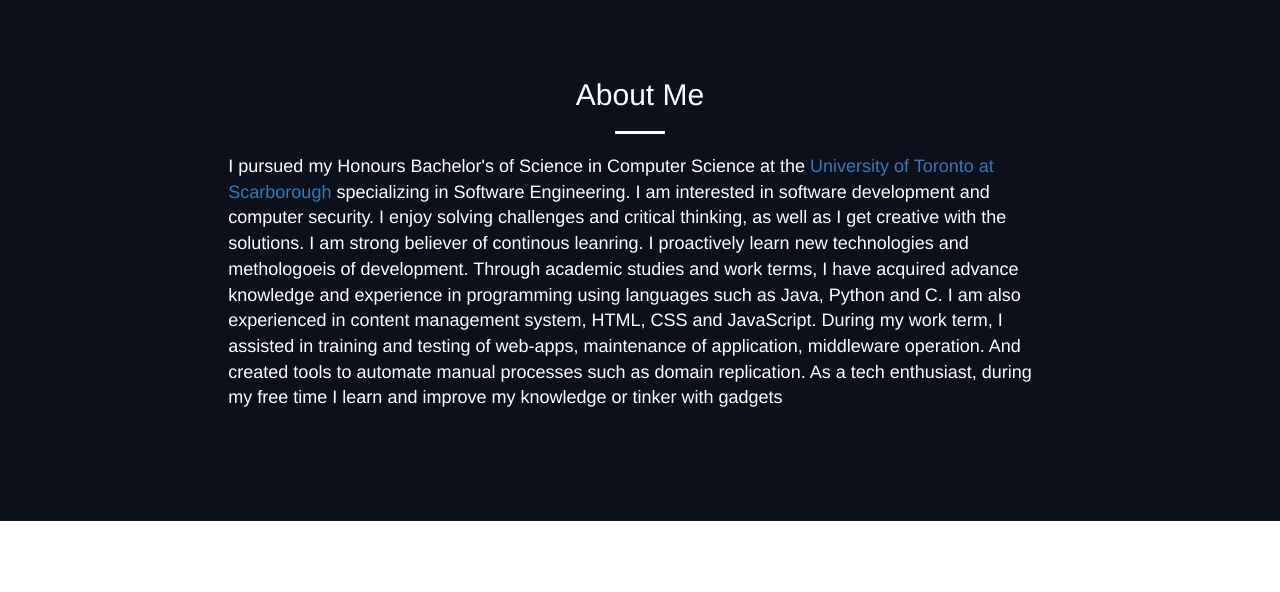
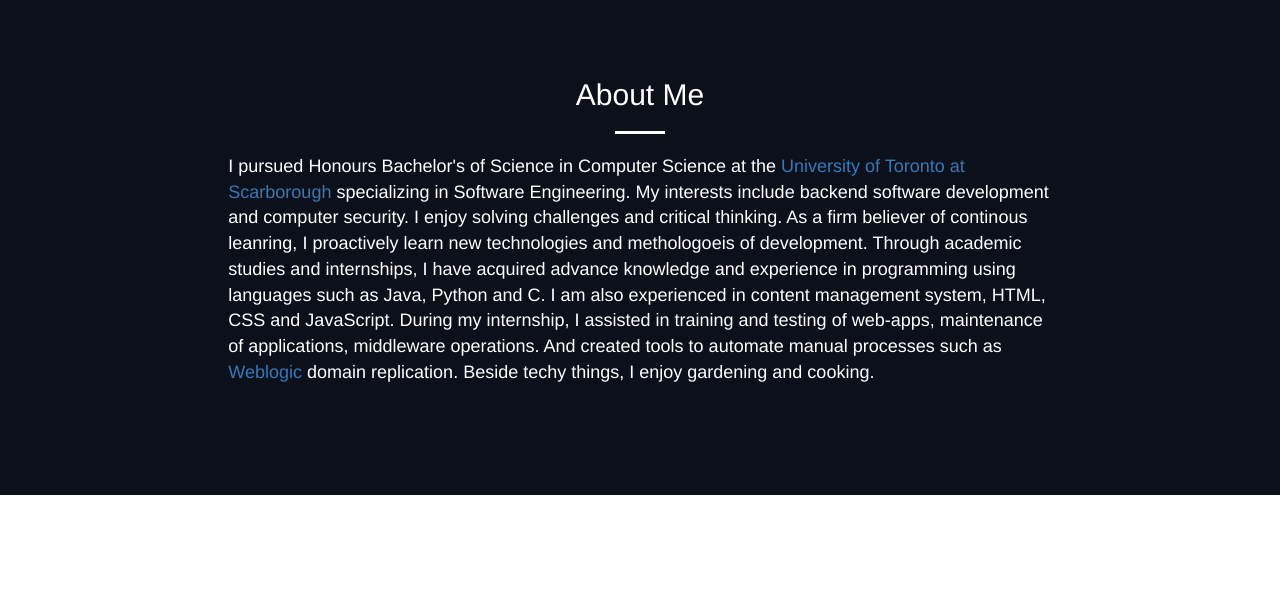
Before and after one commit to marhabac33/marhaba-website, a website: page index.html in a window 1280 px wide. Shown: the part 822-1414 px from the top of the page. Drawn offline with nearby package versions, Linux system fonts and the light colour scheme.

Commit message:
updating about me section and fixing other things

```diff
--- a/index.html
+++ b/index.html
@@ -50,7 +50,7 @@
     <div class="header-content">
       <div class="header-content-inner">
         <h1 id="main_title"> Marhababanu Chariwala </h1>
-        <p id="sub_title"> Software Engineer - Software Development and Computer Security Enthusiast</p>
+        <p id="sub_title"> Software Engineer - Backend Developer and Computer Security Enthusiast</p>
         <a href="#about" class="btn btn-primary btn-xl page-scroll">About Me</a>
       </div>
     </div>
@@ -62,10 +62,21 @@
         <div class="col-lg-8 col-lg-offset-2">
           <h2 class="section-heading text-center">About Me</h2>
           <hr class="custom light">
-          <p> I pursued my Honours Bachelor's of Science in Computer Science at the <a href="http://www.utsc.utoronto.ca/home/">University of Toronto at Scarborough</a> specializing in Software Engineering. I am interested in software development and computer security. I enjoy
-            solving challenges and critical thinking, as well as I get creative with the solutions. I am strong believer of continous leanring. I proactively learn new technologies and methologoeis of development. Through academic studies and work terms, I have acquired advance knowledge and
-            experience in programming using languages such as Java, Python and C. I am also experienced in content management system, HTML, CSS and JavaScript. During my work term, I assisted in training and testing
-            of web-apps, maintenance of application, middleware operation. And created tools to automate manual processes such as domain replication. As a tech enthusiast, during my free time I learn and improve my knowledge or tinker with gadgets</p>
+          <p> I pursued Honours Bachelor's of Science in Computer Science at
+          the <a href="http://www.utsc.utoronto.ca/home/">University of Toronto
+          at Scarborough</a> specializing in Software Engineering. My interests
+      include backend software development and computer security. I enjoy
+      solving challenges and critical thinking. As a firm believer of continous
+      leanring, I proactively learn new technologies and methologoeis of
+      development. Through academic studies and internships, I have acquired
+      advance knowledge and experience in programming using languages such as
+      Java, Python and C. I am also experienced in content management system,
+      HTML, CSS and JavaScript. During my internship, I assisted in training
+      and testing of web-apps, maintenance of applications, middleware
+      operations. And created tools to automate manual processes such as
+      <a herf="https://www.oracle.com/ca-en/middleware/technologies/weblogic.html">Weblogic</a>
+      domain replication. Beside techy things, I enjoy gardening and cooking.
+          </p>
           <!-- <div class="center"><a href="docs/MarhababanuChariwala.pdf" target="_blank" class="btn btn-primary btn-xl page-scroll"><i class="fa fa-download fa-l"></i> Resume</a></div> -->
         </div>
       </div>
```
